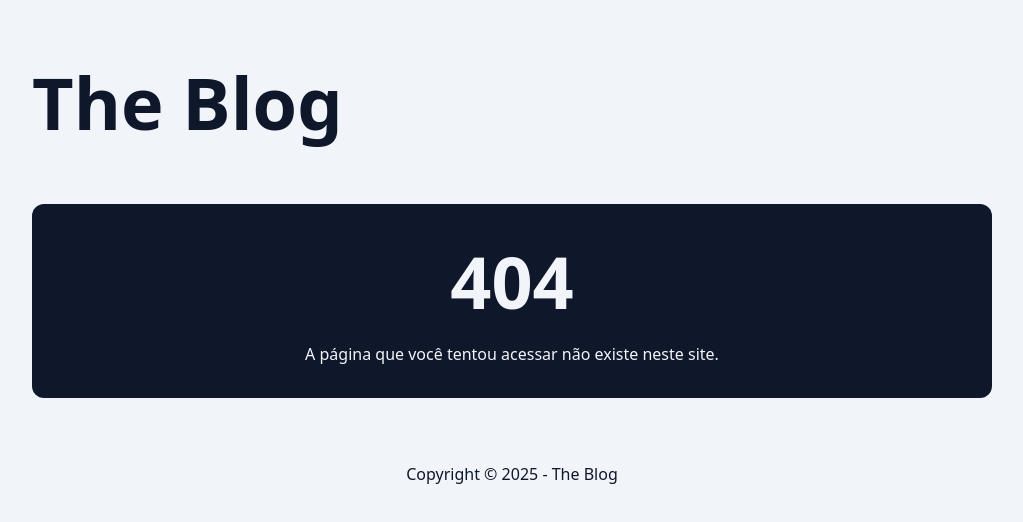
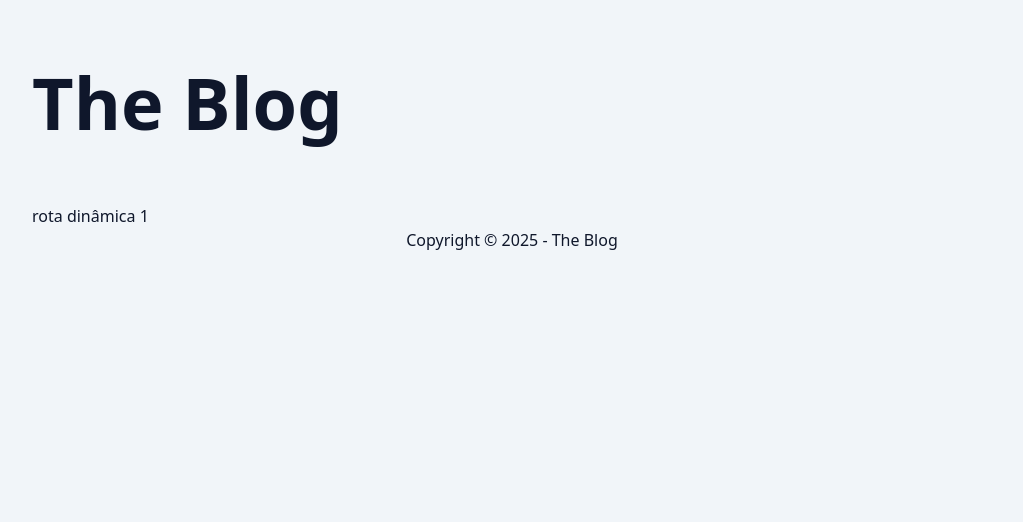
Before and after one commit to LuisAraujo-Dev/o-blog-codigo-br, a Next.js app: page /post/1 in a window 1280 px wide. Before the commit this address had no page. Shown: the top 522 px of the page, without its empty margins (128-1151 px from the left). Built offline with nearby package versions, Linux system fonts and the light colour scheme.

Commit message:
create dinamiic route in [slug]

```diff
--- /dev/null
+++ b/src/app/post/[slug]/page.tsx
@@ -0,0 +1,8 @@
+type PostSlugPageProps = {
+  params: Promise<{slug: string}>
+}
+
+export default async function PostSlugPage({ params }: PostSlugPageProps) {
+  const { slug } = await params;
+  return <h1>rota dinâmica {slug}</h1>;
+}
--- /dev/null
+++ b/src/app/post/page.tsx
@@ -0,0 +1,3 @@
+export default function PostPafe() {
+  return <h1 className="text-7x1 font-extrabold">Hello</h1>
+}
```
